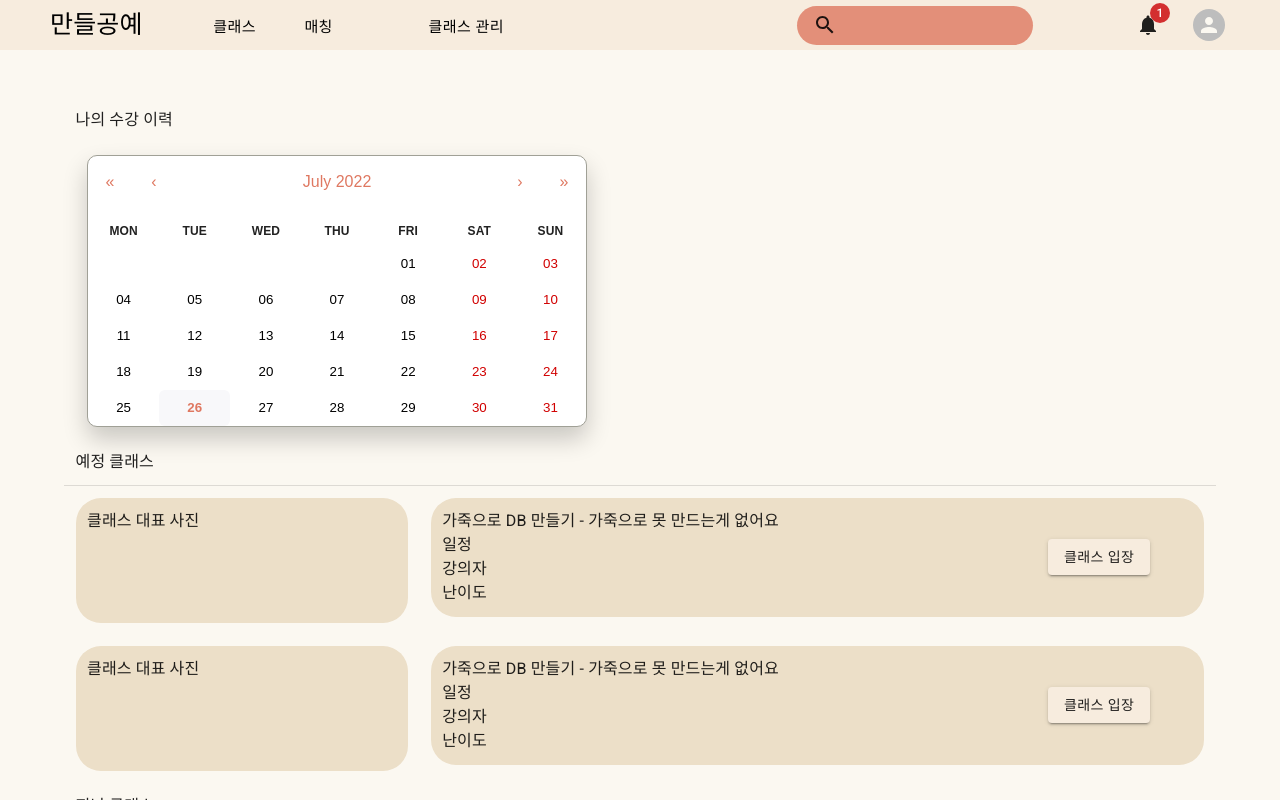
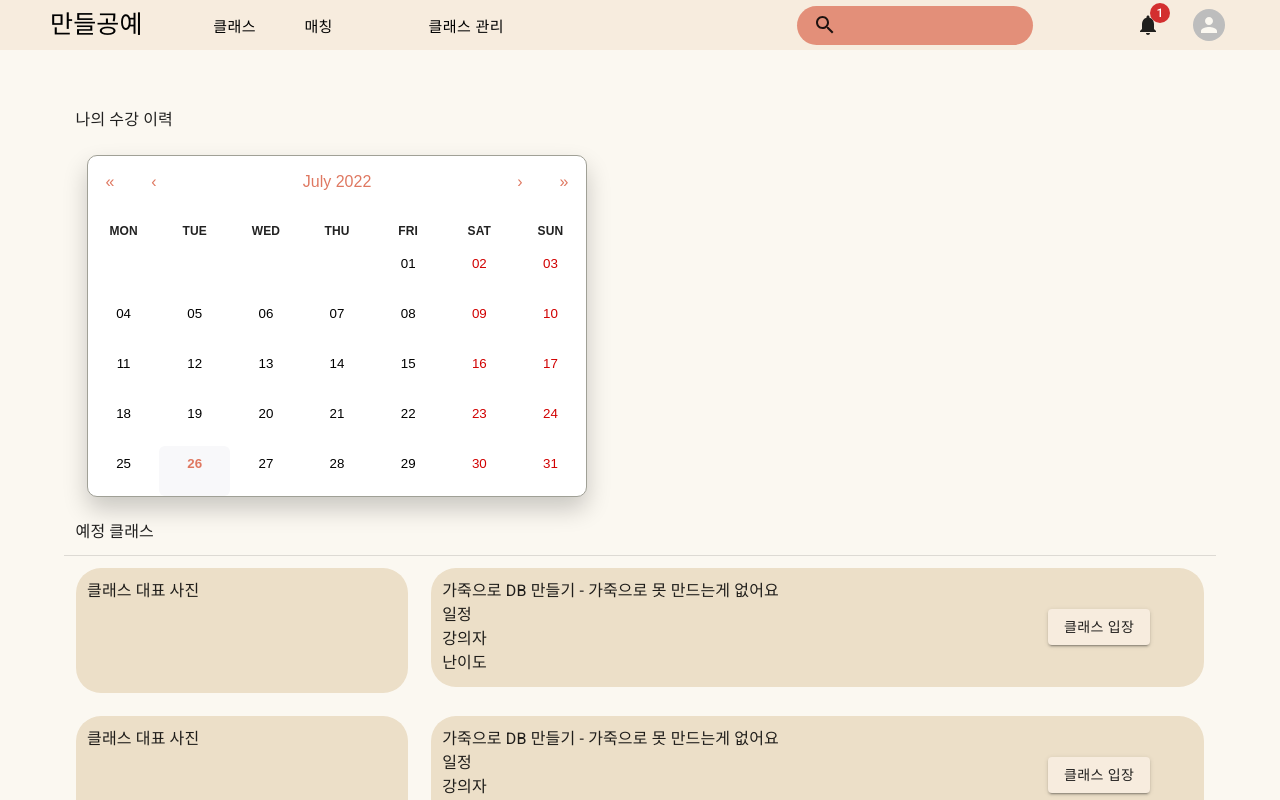
Before and after one commit to SPAMallday/CLIV, a React (Create React App) app in the folder FE/: page /myhistory in a window 1280 px wide. Shown: the top 800 px of the page. Built offline with nearby package versions, Linux system fonts and the light colour scheme.

Commit message:
style: Modify myclasshistory

```diff
--- a/FE/src/components/myclasshistory/MyClassCalendar.css
+++ b/FE/src/components/myclasshistory/MyClassCalendar.css
@@ -9,13 +9,33 @@
   margin: 2%;
 }
 
-.dot {
+.circle-dot {
   height: 8px;
   width: 8px;
   background-color: #f87171;
   border-radius: 50%;
+  display: inline-grid;
+  margin-left: 2px;
+  margin-right: 2px;
+  text-align: center;
+}
+
+.square-dot {
+  height: 8px;
+  width: 8px;
+  background-color: #f7ecde;
+  display: inline-grid;
+  margin-left: 2px;
+  margin-right: 2px;
+  text-align: center;
+}
+
+.react-calendar__tile {
+  min-height: 50px;
   display: flex;
-  margin-left: 1px;
+  justify-content: flex-start;
+  align-items: center;
+  flex-direction: column;
 }
 
 .react-calendar {
--- a/FE/src/components/myclasshistory/MyClassCalendar.js
+++ b/FE/src/components/myclasshistory/MyClassCalendar.js
@@ -8,10 +8,10 @@ import './MyClassCalendar.css';
 function MyClassCalendar() {
   const [value, onChange] = useState(new Date());
 
-  const [mark, setMark] = useState([]);
+  // const [mark, setMark] = useState([]);
 
-  // const date = new Date(2022, 7, 8, 12, 30, 45, 789);
-  // const [mark, setMark] = useState([moment(date).format('YYYY-MM-DD')]);
+  const date = new Date(2022, 7, 8, 12, 30, 45, 789);
+  const [mark, setMark] = useState([moment(date).format('YYYY-MM-DD')]);
 
   // const { data } = useQuery(
   //   ['logDate', month],
@@ -45,7 +45,8 @@ function MyClassCalendar() {
             let html = [];
             // 현재 날짜가 post 작성한 날짜 배열(mark)에 있다면, dot div 추가
             if (mark.find((x) => x === moment(date).format('YYYY-MM-DD'))) {
-              html.push(<div className='dot'></div>);
+              html.push(<div className='square-dot'></div>);
+              html.push(<div className='circle-dot'></div>);
             }
             // 다른 조건을 주어서 html.push 에 추가적인 html 태그를 적용할 수 있음.
             return (
```
